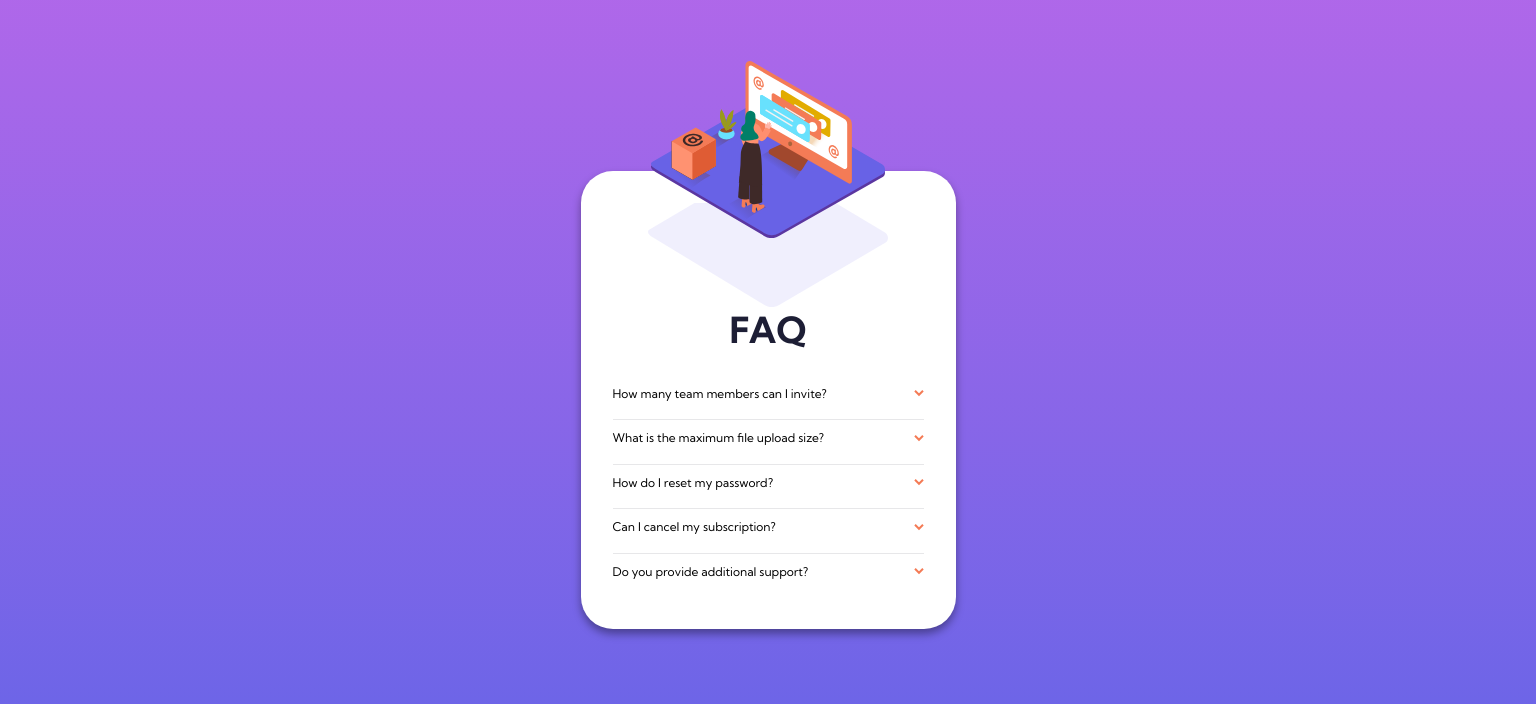
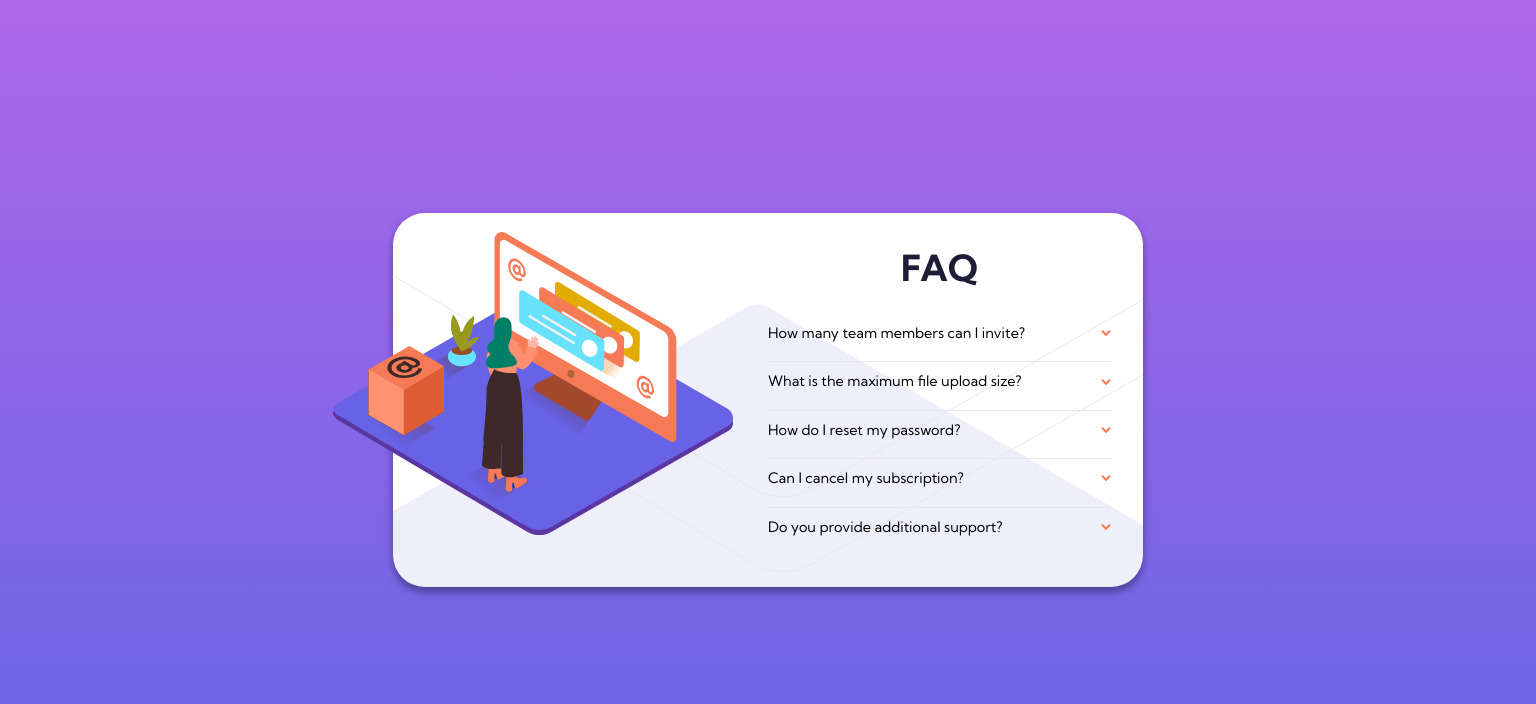
Before and after one commit to stevop/FAQ-Section, a plain HTML site: page index.html in a window 1536 px wide. Drawn offline with Linux system fonts and the light colour scheme.

Commit message:
finished desktop design

```diff
--- a/index.html
+++ b/index.html
@@ -12,47 +12,49 @@
 <body>
 <!-- CONTAINER -->
   <div class="container">
-    <img class="woman-mobile" src="./images/illustration-woman-online-mobile.svg" alt="a woman looking at monitor">
 
-    <img src="./images/bg-pattern-mobile.svg" alt="image shadow">
+    <div class="container-box">
 
+      <!-- nechat samostatne keby nieco -->
+      <div>
+        <img class="woman-image" src="./images/illustration-woman-online-mobile.svg" alt="a woman looking at monitor">
+        <img class="bg-image" src="./images/bg-pattern-mobile.svg" alt="image shadow">
+      </div>
+
+      <div class="faq-box">
         <h1>FAQ</h1>
 
             <!-- SECTION 1 -->
         <section class="section">
           <p class="main-text">How many team members can I invite? <img class="arrow" src="/images/icon-arrow-down.svg" alt="see more"></p>
-
           <p class="additional-text">You can invite up to 2 additional users on the Free plan. There is no limit on team members for the Premium plan.</p>
         </section>
 
             <!-- SECTION 2 -->
         <section class="section">
           <p class="main-text">What is the maximum file upload size? <img class="arrow" src="/images/icon-arrow-down.svg" alt="see more"></p>
-
           <p class="additional-text">No more than 2GB. All files in your account must fit your allotted storage space.</p>
         </section>
 
             <!-- SECTION 3 -->
         <section class="section">
           <p class="main-text">How do I reset my password? <img class="arrow" src="/images/icon-arrow-down.svg" alt="see more"></p>
-
           <p class="additional-text">Click “Forgot password” from the login page or “Change password” from your profile page. A reset link will be emailed to you.</p>
         </section>
 
             <!-- SECTION 4 -->
         <section class="section">
           <p class="main-text">Can I cancel my subscription? <img class="arrow" src="/images/icon-arrow-down.svg" alt="see more"></p>
-
           <p class="additional-text">Yes! Send us a message and we'll process your request no questions asked.</p>
         </section>
 
             <!-- SECTION 5 -->
         <section class="section">
           <p class="main-text">Do you provide additional support? <img class="arrow" src="/images/icon-arrow-down.svg" alt="see more"></p>
-
           <p class="additional-text">Chat and email support is available 24/7. Phone lines are open during normal business hours.</p>
         </section>
-
+      </div>
+    </div>
   </div>
 
   <script src="./js/script.js"></script>
--- a/styles/partials/_sections.scss
+++ b/styles/partials/_sections.scss
@@ -2,13 +2,49 @@ h1{
     color: var(--blue);
     font-size: 2.25rem;
     font-weight: 700;
+    text-align: center;
+}
+
+// IMAGES
+.woman-image{
+    position: absolute;
+    top: -110px; //mozno upravit na rem
+    width: 14.625rem;
+
+    @media only screen and (min-width: 1440px){
+        left: -8%;
+        top: 5%;
+        width: 25rem;
+    }
+}
+.bg-image{
+    @media only screen and (min-width: 1440px){
+        display: none;
+    }
+}
+
+// TEXTS
+.faq-box{
+    display: flex;
+    flex-direction: column;
+    justify-content: space-between;
+    width: 100%;
+
+    @media only screen and (min-width: 1440px){
+
+    }
 }
 
 section{
     border-bottom: solid 1px var(--divider);
+    font-size: 1.2em;
     margin-bottom: .5rem;
+    position: relative;
     width: 100%;
-    position: relative;
+
+    @media only screen and (min-width: 1440px){
+
+    }
 
     p{
         margin-bottom: 1rem;
--- a/styles/style.scss
+++ b/styles/style.scss
@@ -12,6 +12,7 @@ body{
     font-family: var(--font);
     font-size: 12px;
     height: 100vh;
+    width: 100vw;
 
     display: flex;
     flex-direction: column;
@@ -21,7 +22,12 @@ body{
     background: linear-gradient(0deg, hsl(240, 73%, 65%), hsl(273, 75%, 66%));
 }
 
-.container{
+// doriesit!!!!!!!!!!§
+// .container{
+//     // margin: 0 1rem;
+// }
+
+.container-box{
     display: flex;
     flex-direction: column;
     justify-content: center;
@@ -35,12 +41,16 @@ body{
     box-shadow: 0px 5px 8px rgba(0, 0, 0, 0.371);
     padding: 2rem;
     position: relative;
-}
 
-.woman-mobile{
-    position: absolute;
-    top: -110px; //mozno upravit na rem
-    width: 14.625rem;
+    @media only screen and (min-width: 1440px){
+        width: 750px;
+        display: grid;
+        grid-template-columns: repeat(2, 1fr);
+
+        background-image: url(../images/bg-pattern-desktop.svg);
+        background-position: center center;
+        background-repeat: no-repeat;
+    }
 }
 
 // ATTRIBUTION
```
Also changed, not shown: styles/style.css, 1 other file. Lines whose indentation alone changed are shown as unchanged.
